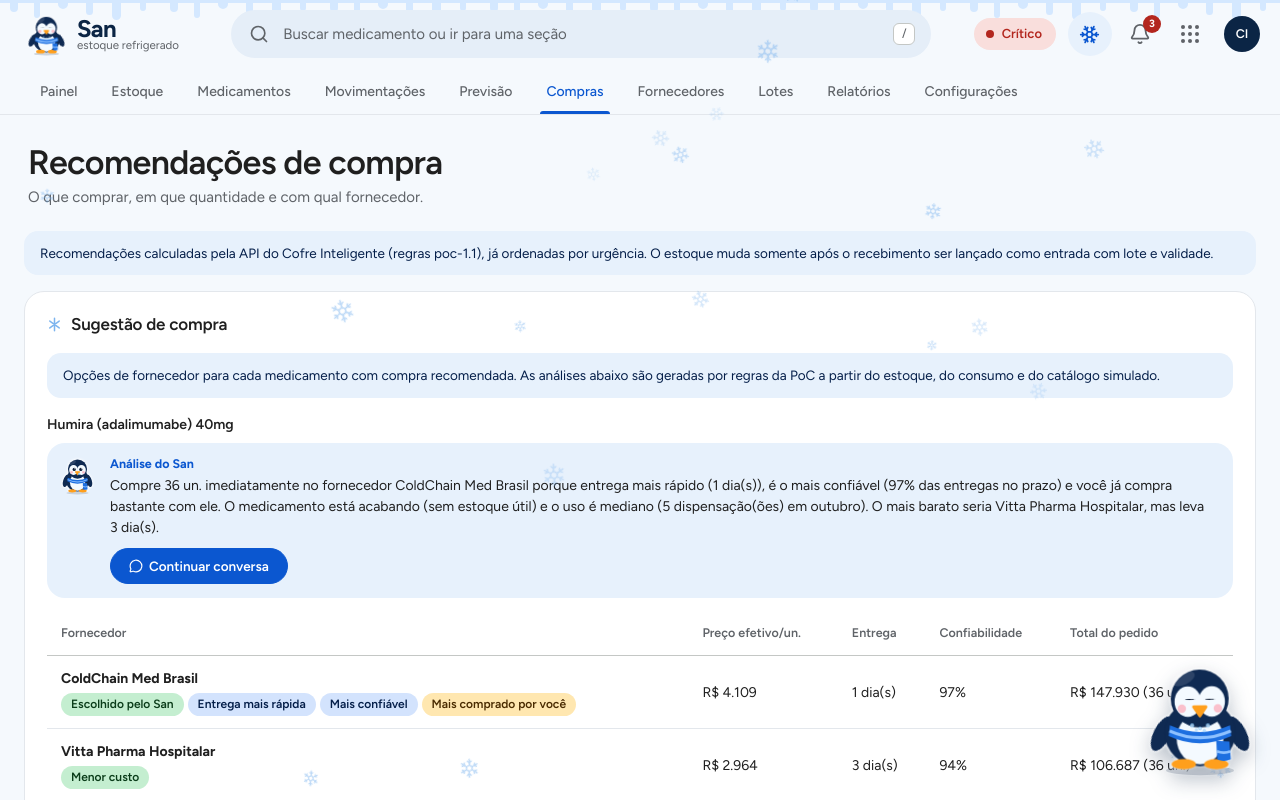
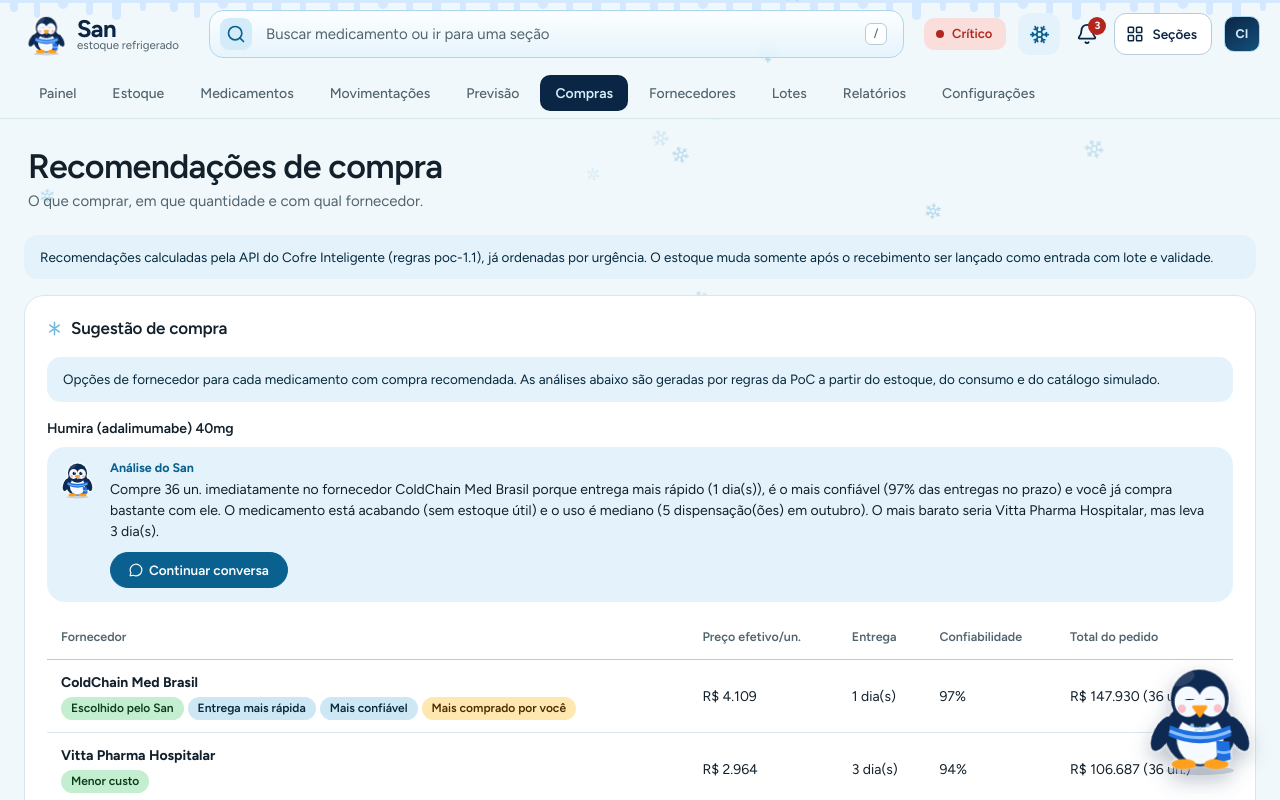
Before and after one commit to Leo-march/projeto-einsan, a Next.js app: page /compras in a window 1280 px wide. Shown: the top 800 px of the page. Built offline with nearby package versions, Linux system fonts and the light colour scheme.

Commit message:
Deisgn Original, misturando neve com tudo, acabou obrigado!

```diff
--- a/src/app/globals.css
+++ b/src/app/globals.css
@@ -6,24 +6,26 @@
    ========================================================================== */
 
 :root {
-    --bg: #f5f9fd;
+    --bg: #f1f8fb;
     --card: #ffffff;
-    --surface2: #eef4fa;
-    --surface3: #e5eef8;
-    --line: #e3e7ec;
-    --line2: #c4c7c5;
-    --tx: #1f1f1f;
-    --mu: #5f6368;
-    --dim: #80868b;
+    --surface2: #eaf4f9;
+    --surface3: #dfedf5;
+    --line: #d8e6ee;
+    --line2: #b7cbd8;
+    --tx: #12202b;
+    --mu: #51646f;
+    --dim: #7a8d98;
 
-    --blue: #0b57d0;
-    --blue-h: #0a4cb8;
-    --blue-c: #d3e3fd;
-    --ice: #d4e8ff;
-    --ice-d: #7cb4ee;
-    --blue-s: #e7f1fc;
-    --on-blue-c: #041e49;
+    /* identidade San: azul-geleira + gelo, sem o azul/cinza do Google */
+    --blue: #0a6190;
+    --blue-h: #084f77;
+    --blue-c: #cde7f5;
+    --ice: #d4ecfa;
+    --ice-d: #6db6dc;
+    --blue-s: #e4f3fb;
+    --on-blue-c: #05283d;
     --navy: #0b2545;
+    --frost: #aad8ef;
 
     --ok: #146c2e;
     --ok-c: #c4eed0;
@@ -33,9 +35,9 @@
     --crit-c: #f9dedc;
 
     --r: 12px;
-    --sans: var(--font-ui), 'Google Sans', 'Segoe UI', system-ui, -apple-system, sans-serif;
-    --elev1: 0 1px 2px rgba(60, 64, 67, .22), 0 1px 3px 1px rgba(60, 64, 67, .12);
-    --elev3: 0 4px 8px 3px rgba(60, 64, 67, .15), 0 1px 3px rgba(60, 64, 67, .3);
+    --sans: var(--font-ui), 'Segoe UI', system-ui, -apple-system, sans-serif;
+    --elev1: 0 1px 2px rgba(11, 37, 69, .14), 0 2px 8px rgba(11, 37, 69, .08);
+    --elev3: 0 10px 30px rgba(11, 37, 69, .18), 0 2px 6px rgba(11, 37, 69, .12);
 
     color-scheme: light;
 }
@@ -98,6 +100,7 @@ code {
 
 .shell {
     position: relative;
+    isolation: isolate; /* cria o contexto de empilhamento: neve (0) < conteúdo (1+) */
     min-height: 100vh;
     display: flex;
     flex-direction: column
@@ -119,7 +122,7 @@ code {
 /* Barra superior: marca, busca central, ações */
 .top {
     position: relative;
-    z-index: 1;
+    z-index: 30; /* acima das abas (25), para o lançador e os alertas não ficarem por baixo */
     height: 68px;
     display: flex;
     align-items: center;
@@ -165,19 +168,30 @@ code {
     align-items: center;
     gap: 14px;
     padding: 0 16px 0 18px;
-    border: 0;
-    border-radius: 28px;
-    background: var(--surface3);
+    border: 1.5px solid var(--frost);
+    border-radius: 14px;
+    background: linear-gradient(180deg, rgba(255, 255, 255, .85), rgba(228, 243, 251, .85));
+    backdrop-filter: blur(6px);
     color: var(--mu);
     cursor: text;
     text-align: left;
     font-size: 15px;
-    transition: background .15s, box-shadow .15s
+    transition: border-color .15s, box-shadow .15s
 }
 
 .omni:hover {
-    background: #fff;
-    box-shadow: var(--elev1)
+    border-color: var(--blue);
+    box-shadow: 0 0 0 4px rgba(109, 182, 220, .25)
+}
+
+.omni>svg {
+    flex: none;
+    box-sizing: content-box;
+    padding: 6px;
+    margin-left: -8px;
+    border-radius: 9px;
+    background: var(--ice);
+    color: var(--blue)
 }
 
 .omni span {
@@ -215,7 +229,7 @@ kbd {
     gap: 8px;
     height: 32px;
     padding: 0 14px 0 12px;
-    border-radius: 16px;
+    border-radius: 10px;
     background: var(--ok-c);
     color: var(--ok);
     font-size: 13px;
@@ -248,19 +262,33 @@ kbd {
     background: none;
     border: 0;
     cursor: pointer;
-    width: 44px;
-    height: 44px;
-    border-radius: 50%;
+    width: 42px;
+    height: 42px;
+    border-radius: 12px;
+    border: 1px solid transparent;
     display: grid;
     place-items: center;
-    color: var(--mu);
+    color: var(--navy);
     position: relative;
-    transition: background .15s
+    transition: background .15s, border-color .15s
 }
 
 .icon-btn:hover,
 .icon-btn[aria-expanded="true"] {
-    background: var(--surface3)
+    background: var(--ice);
+    border-color: var(--frost)
+}
+
+/* botão com texto: o lançador de seções deixa de ser a "grade de pontos" */
+.icon-btn.com-rotulo {
+    width: auto;
+    padding: 0 14px 0 11px;
+    gap: 8px;
+    grid-auto-flow: column;
+    font-size: 13.5px;
+    font-weight: 600;
+    border-color: var(--line2);
+    background: var(--card)
 }
 
 .dot {
@@ -283,31 +311,20 @@ kbd {
 .avatar {
     width: 36px;
     height: 36px;
-    border-radius: 50%;
-    background: var(--navy);
-    color: #fff;
+    border-radius: 10px;
+    background: linear-gradient(145deg, var(--navy), #14507a);
+    color: var(--ice);
+    border: 1.5px solid var(--frost);
     display: grid;
     place-items: center;
     font-size: 12.5px;
-    font-weight: 600;
+    font-weight: 700;
+    letter-spacing: .02em;
     margin-left: 6px;
     flex: none
 }
 
-/* Lançador (grade 3×3) */
-.waffle {
-    display: grid;
-    grid-template-columns: repeat(3, 4px);
-    gap: 3px
-}
-
-.waffle i {
-    width: 4px;
-    height: 4px;
-    border-radius: 50%;
-    background: currentColor
-}
-
+/* Lançador de seções */
 .launcher {
     position: absolute;
     right: 0;
@@ -316,9 +333,10 @@ kbd {
     max-width: calc(100vw - 24px);
     z-index: 45;
     background: var(--card);
-    border-radius: 24px;
+    border: 1px solid var(--line);
+    border-radius: 18px;
     box-shadow: var(--elev3);
-    padding: 18px 12px 12px
+    padding: 14px 10px 10px
 }
 
 .launcher-g {
@@ -333,7 +351,7 @@ kbd {
     align-items: center;
     gap: 8px;
     padding: 12px 4px 10px;
-    border-radius: 16px;
+    border-radius: 12px;
     text-align: center;
     font-size: 12.5px;
     font-weight: 500;
@@ -352,31 +370,19 @@ kbd {
 .launcher .ic {
     width: 48px;
     height: 48px;
-    border-radius: 50%;
+    border-radius: 14px;
     display: grid;
     place-items: center;
-    background: var(--blue-c);
-    color: var(--on-blue-c)
+    background: var(--ice);
+    border: 1px solid var(--frost);
+    color: var(--navy)
 }
 
-.launcher a:nth-child(5n+2) .ic {
-    background: var(--ok-c);
-    color: #0b3d1a
-}
-
-.launcher a:nth-child(5n+3) .ic {
-    background: var(--warn-c);
-    color: #4a2b00
-}
-
-.launcher a:nth-child(5n+4) .ic {
-    background: #e8def8;
-    color: #1d192b
-}
-
-.launcher a:nth-child(5n) .ic {
-    background: #c7ecf5;
-    color: #062e38
+.launcher a:hover .ic,
+.launcher a.on .ic {
+    background: var(--navy);
+    border-color: var(--navy);
+    color: var(--ice)
 }
 
 /* Abas de seção, como nos resultados de busca */
@@ -384,11 +390,12 @@ kbd {
     position: sticky;
     top: 0;
     z-index: 25;
-    background: var(--bg);
+    background: rgba(241, 248, 251, .92);
+    backdrop-filter: blur(8px);
     border-bottom: 1px solid var(--line);
-    padding: 0 20px 0 24px;
+    padding: 7px 20px 7px 24px;
     display: flex;
-    gap: 2px;
+    gap: 6px;
     overflow-x: auto;
     scrollbar-width: none
 }
@@ -402,38 +409,31 @@ kbd {
     flex: none;
     display: flex;
     align-items: center;
-    height: 46px;
-    padding: 0 16px;
+    height: 36px;
+    padding: 0 15px;
     font-size: 14px;
     font-weight: 500;
     color: var(--mu);
-    border-radius: 12px 12px 0 0;
+    border-radius: 10px;
     transition: color .15s, background .15s
 }
 
 .tabs a:hover {
-    color: var(--tx);
-    background: var(--surface2)
+    color: var(--navy);
+    background: var(--surface3)
 }
 
 .tabs a.on {
-    color: var(--blue)
-}
-
-.tabs a.on::after {
-    content: "";
-    position: absolute;
-    left: 10px;
-    right: 10px;
-    bottom: 0;
-    height: 3px;
-    border-radius: 3px 3px 0 0;
-    background: var(--blue)
+    color: var(--ice);
+    background: var(--navy);
+    font-weight: 600
 }
 
 /* ---------- Página ---------- */
 
 .page {
+    position: relative;
+    z-index: 1;
     width: 100%;
     max-width: 1480px;
     margin: 0 auto;
@@ -550,19 +550,20 @@ kbd {
     align-items: center;
     gap: 14px;
     padding: 0 20px;
-    border: 1px solid var(--line);
-    border-radius: 28px;
+    border: 1.5px solid var(--frost);
+    border-radius: 16px;
     background: var(--card);
     color: var(--mu);
     font-size: 16px;
     cursor: text;
     text-align: left;
     box-shadow: var(--elev1);
-    transition: box-shadow .15s
+    transition: box-shadow .15s, border-color .15s
 }
 
 .hero-search:hover {
-    box-shadow: var(--elev3)
+    border-color: var(--blue);
+    box-shadow: 0 0 0 4px rgba(109, 182, 220, .25)
 }
 
 .hero-search span {
@@ -587,8 +588,8 @@ kbd {
     gap: 8px;
     height: 36px;
     padding: 0 16px 0 12px;
-    border: 1px solid var(--line2);
-    border-radius: 18px;
+    border: 1px solid var(--frost);
+    border-radius: 10px;
     background: var(--card);
     font-weight: 500;
     font-size: 13.5px;
@@ -653,7 +654,7 @@ kbd {
     position: fixed;
     inset: 0;
     z-index: 70;
-    background: rgba(32, 33, 36, .45);
+    background: rgba(11, 37, 69, .45);
     display: flex;
     justify-content: center;
     align-items: flex-start;
@@ -663,7 +664,8 @@ kbd {
 .pal {
     width: min(700px, 100%);
     background: var(--card);
-    border-radius: 28px;
+    border: 1.5px solid var(--frost);
+    border-radius: 20px;
     box-shadow: var(--elev3);
     display: flex;
     flex-direction: column;
@@ -677,8 +679,8 @@ kbd {
     gap: 14px;
     margin: 12px 12px 4px;
     padding: 0 18px;
-    border-radius: 28px;
-    background: var(--surface3);
+    border-radius: 14px;
+    background: var(--surface2);
     color: var(--mu)
 }
 
@@ -1173,7 +1175,7 @@ textarea:focus {
 .overlay {
     position: fixed;
     inset: 0;
-    background: rgba(32, 33, 36, .45);
+    background: rgba(11, 37, 69, .45);
     display: grid;
     place-items: center;
     z-index: 50;
@@ -1271,7 +1273,7 @@ textarea:focus {
 }
 
 .ai {
-    border-color: #a8c7fa
+    border-color: var(--frost)
 }
 
 .ai h4 {
@@ -1300,7 +1302,7 @@ p.j {
 }
 
 .note code {
-    background: rgba(11, 87, 208, .1)
+    background: rgba(10, 97, 144, .1)
 }
 
 .san-note {
@@ -1342,7 +1344,7 @@ p.j {
     inset: 0;
     overflow: hidden;
     pointer-events: none;
-    z-index: 30
+    z-index: 0
 }
 
 .flake {
--- a/src/components/charts/Charts.tsx
+++ b/src/components/charts/Charts.tsx
@@ -3,7 +3,7 @@ import { ResponsiveContainer, LineChart, Line, AreaChart, Area, BarChart, Bar, P
 import type { Prev } from '@/types';
 
 /** Paleta dos gráficos: azul de ação, verde/âmbar/vermelho para estados e um azul-gelo de apoio. */
-export const C = { navy: '#0b2545', blue: '#0b57d0', sky: '#7cacf8', green: '#1e8e3e', amber: '#f9ab00', red: '#d93025', grid: '#e3e7ec' };
+export const C = { navy: '#0b2545', blue: '#0a6190', sky: '#6db6dc', green: '#1e8e3e', amber: '#f9ab00', red: '#d93025', grid: '#d8e6ee' };
 
 export const ax = { tick: { fontSize: 12, fill: '#5f6368' }, stroke: '#c4c7c5', tickLine: false };
 
--- a/src/components/layout/DashboardLayout.tsx
+++ b/src/components/layout/DashboardLayout.tsx
@@ -18,6 +18,7 @@ import {
   Search,
   Snowflake,
   ThermometerSnowflake,
+  LayoutGrid,
 } from 'lucide-react';
 import { useStore } from '@/context/Store';
 import { Badge } from '@/components/ui';
@@ -229,14 +230,13 @@ export default function DashboardLayout({ children }: { children: ReactNode }) {
 
           <div className="rel" ref={relGrade}>
             <button
-              className="icon-btn"
+              className="icon-btn com-rotulo"
               aria-label="Todas as seções"
               aria-expanded={grade}
               onClick={() => { setGrade(!grade); setBell(false); }}
             >
-              <span className="waffle" aria-hidden="true">
-                {Array.from({ length: 9 }, (_, k) => <i key={k} />)}
-              </span>
+              <LayoutGrid size={18} aria-hidden="true" />
+              <span>Seções</span>
             </button>
 
             {grade && (
```
Also changed, not shown: src/components/ChatSan.module.css (+143 -86 lines).
